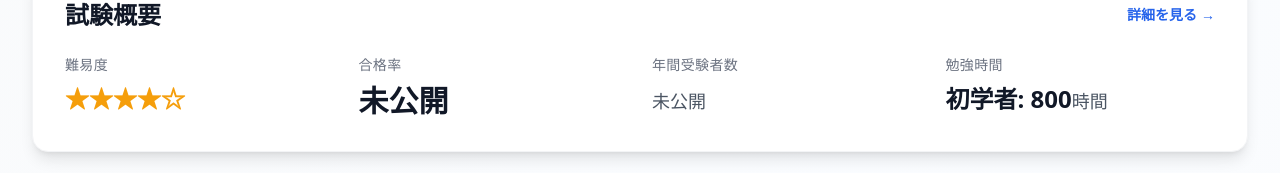
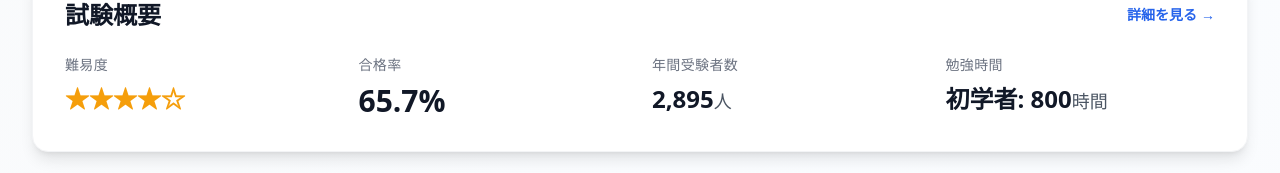
Before and after one commit to tatsu0329/licenseBlog, a Next.js app: page /certs/auto-mechanic-1 in a window 1280 px wide. Shown: the part 599-772 px from the top of the page. Built offline with nearby package versions, Linux system fonts and the light colour scheme.

Commit message:
fix: ○○を修正

```diff
--- a/app/certs/[certSlug]/page.tsx
+++ b/app/certs/[certSlug]/page.tsx
@@ -151,7 +151,21 @@ export default async function CertPage({
                 合格率
               </dt>
               <dd className="text-3xl font-bold text-gray-900">
-                {cert.passRate !== undefined ? `${cert.passRate}%` : "未公開"}
+                {cert.passRate !== undefined
+                  ? `${cert.passRate}%`
+                  : cert.examInfo?.passRateHistory &&
+                    cert.examInfo.passRateHistory.length > 0
+                  ? (() => {
+                      const sortedHistory = [
+                        ...cert.examInfo.passRateHistory,
+                      ].sort((a, b) => b.year - a.year);
+                      const latest = sortedHistory[0];
+                      const latestData = latest.spring || latest.autumn;
+                      return latestData?.passRate !== undefined
+                        ? `${latestData.passRate}%`
+                        : "未公開";
+                    })()
+                  : "未公開"}
               </dd>
             </div>
             <div className="space-y-2">
@@ -166,10 +180,27 @@ export default async function CertPage({
                       人
                     </span>
                   </>
+                ) : cert.examInfo?.passRateHistory &&
+                  cert.examInfo.passRateHistory.length > 0 ? (
+                  (() => {
+                    const sortedHistory = [
+                      ...cert.examInfo.passRateHistory,
+                    ].sort((a, b) => b.year - a.year);
+                    const latest = sortedHistory[0];
+                    const latestData = latest.spring || latest.autumn;
+                    return latestData?.examinees !== undefined ? (
+                      <>
+                        {latestData.examinees.toLocaleString()}
+                        <span className="text-lg text-gray-600 font-normal">
+                          人
+                        </span>
+                      </>
+                    ) : (
+                      "未公開"
+                    );
+                  })()
                 ) : (
-                  <span className="text-lg text-gray-600 font-normal">
-                    未公開
-                  </span>
+                  "未公開"
                 )}
               </dd>
             </div>
```
